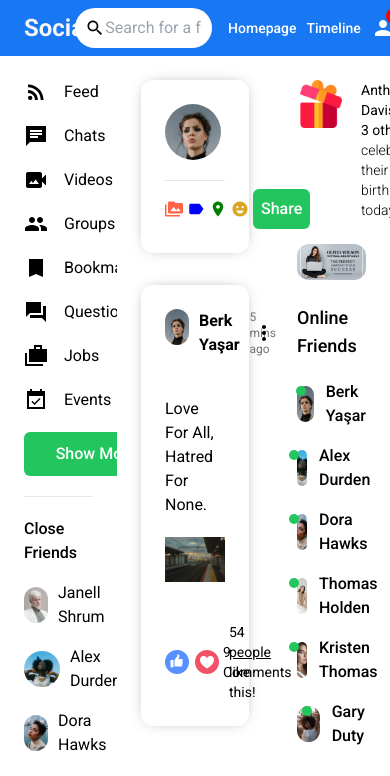
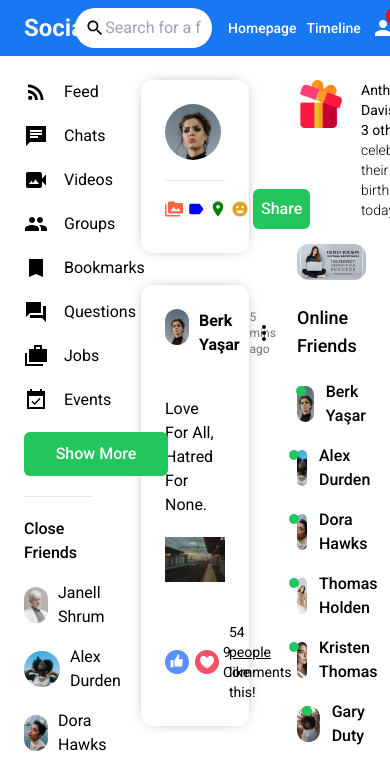
Before and after one commit to berkysr/react-social-media-app, a React (Create React App) app: page / in a window 390 px wide. Shown: the top 776 px of the page. Built offline with nearby package versions, Linux system fonts and the light colour scheme.

Commit message:
refactor: add sticky

```diff
--- a/src/components/HomePageRightBar.tsx
+++ b/src/components/HomePageRightBar.tsx
@@ -12,6 +12,7 @@ export default function HomePageRightBar() {
       display="flex"
       flexDirection="column"
       gap={3}
+      className="h-fit sticky top-[80px]"
     >
       <Box display="flex">
         <Box
--- a/src/components/RightbarContainer.tsx
+++ b/src/components/RightbarContainer.tsx
@@ -13,7 +13,7 @@ export default function RightbarContainer({ profile }: RightbarProps) {
       display="flex"
       flexDirection="column"
       p={3}
-      className="w-full sticky overflow-y-scroll"
+      className="w-full relative"
     >
       {profile ? <ProfilePageRightBar /> : <HomePageRightBar />}
     </Box>
--- a/src/components/Sidebar.tsx
+++ b/src/components/Sidebar.tsx
@@ -58,7 +58,7 @@ export default function Sidebar() {
       display="flex"
       flexDirection="column"
       p={3}
-      className="w-full sticky overflow-y-scroll"
+      className="w-full h-fit sticky top-[56px]"
     >
       <ul className="p-0 m-0 list-none">
         {navbarElements.map((element) => (
--- a/src/pages/Home.tsx
+++ b/src/pages/Home.tsx
@@ -15,7 +15,7 @@ export default function Home() {
       >
         <Box
           display="flex"
-          className="w-[30%] lg:w-[20%]"
+          className="w-[30%] lg:w-[20%] relative"
         >
           <Sidebar />
         </Box>
--- a/src/pages/Profile.tsx
+++ b/src/pages/Profile.tsx
@@ -20,7 +20,7 @@ export default function Profile() {
     >
       <Box
         display="flex"
-        className="flex-[3]"
+        className="flex-[3] relative"
       >
         <Sidebar />
       </Box>
```
